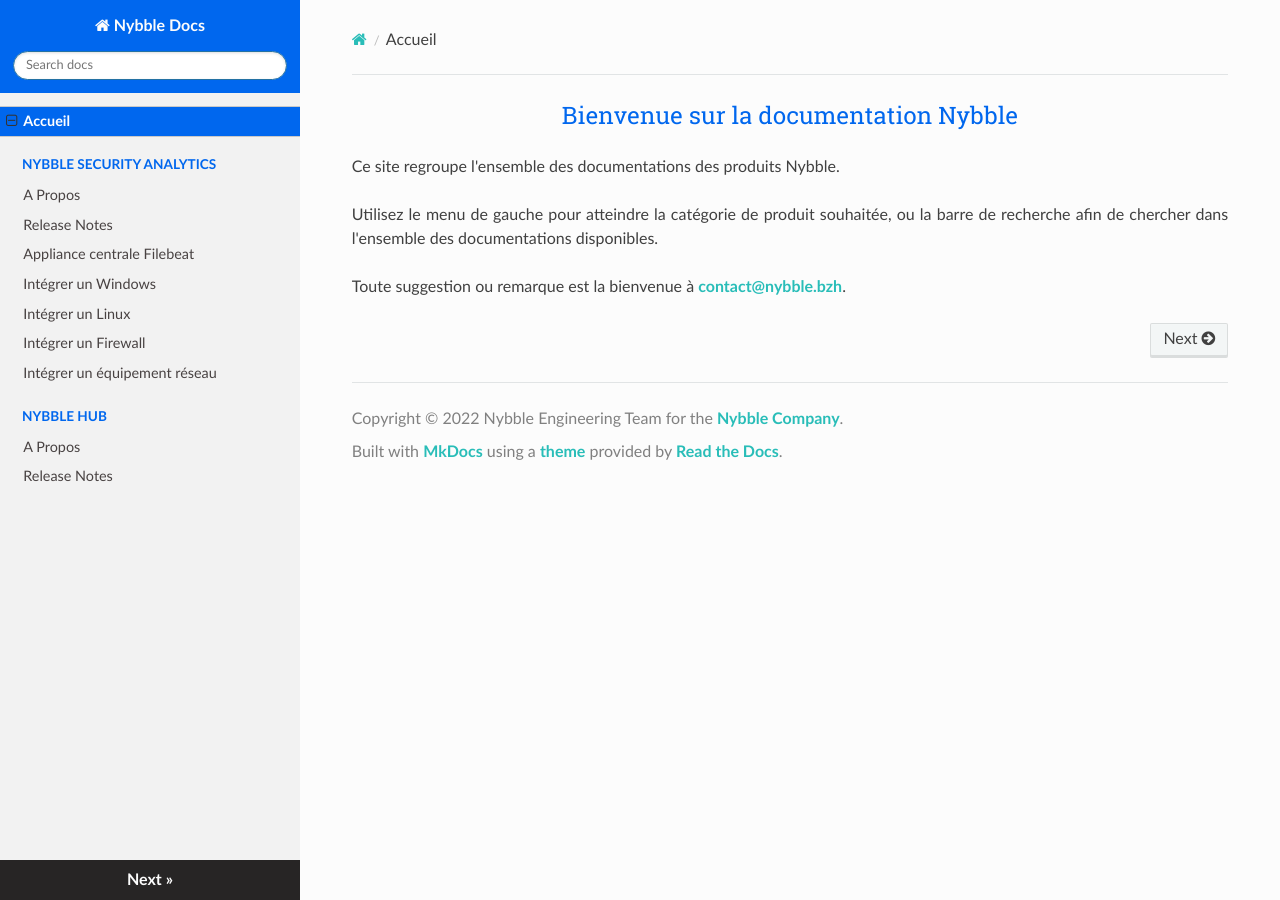
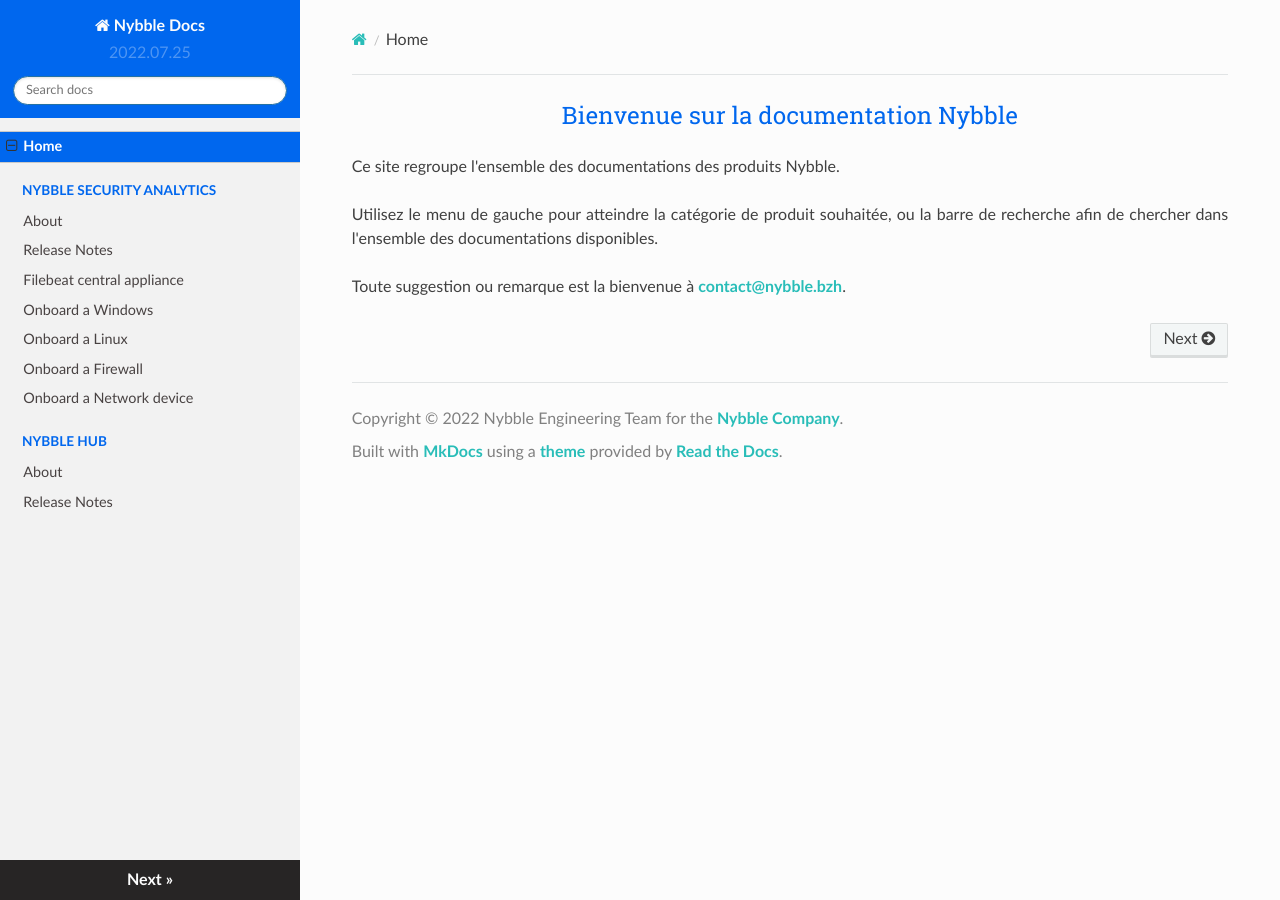
Before and after one commit to nybble-security/nybble-security.github.io, an MkDocs documentation site: the page built from docs/index.md, in a window 1280 px wide. Built offline with MkDocs 1.6.1, drawn with Linux system fonts in a browser that asks for light colours; nearby versions of some CDN libraries.

Commit message:
Testing mkdocs CI by translating all menus to english

```diff
--- a/mkdocs.yml
+++ b/mkdocs.yml
@@ -3,18 +3,20 @@ site_url: https://docs.nybble-security.io/
 site_description: Nybble documentation website.
 site_author: Nybble Engineering Team
 nav:
- - Accueil: index.md
+ - Home: index.md
  - Nybble Security Analytics:
-   - A Propos: nsa/overview.md
+   - About: nsa/overview.md
    - Release Notes: nsa/release-notes.md
-   - Appliance centrale Filebeat: nsa/filebeat-appliance.md
-   - Intégrer un Windows: nsa/windows-onboarding.md
-   - Intégrer un Linux: nsa/linux-onboarding.md
-   - Intégrer un Firewall: nsa/firewall-onboarding.md
-   - Intégrer un équipement réseau: nsa/network-equipments-onboarding.md
+   - Filebeat central appliance: nsa/filebeat-appliance.md
+   - Onboard a Windows: nsa/windows-onboarding.md
+   - Onboard a Linux: nsa/linux-onboarding.md
+   - Onboard a Firewall: nsa/firewall-onboarding.md
+   - Onboard a Network device: nsa/network-equipments-onboarding.md
  - Nybble Hub:
-   - A Propos: nybble-hub/overview.md
+   - About: nybble-hub/overview.md
    - Release Notes: nybble-hub/release-notes.md
 theme: readthedocs
 extra_css: [extra.css]
 copyright: Copyright &copy; 2022 Nybble Engineering Team for the <a href="https://nybble-security.io">Nybble Company</a>.
+extra:
+  version: "2022.07.25"
```
